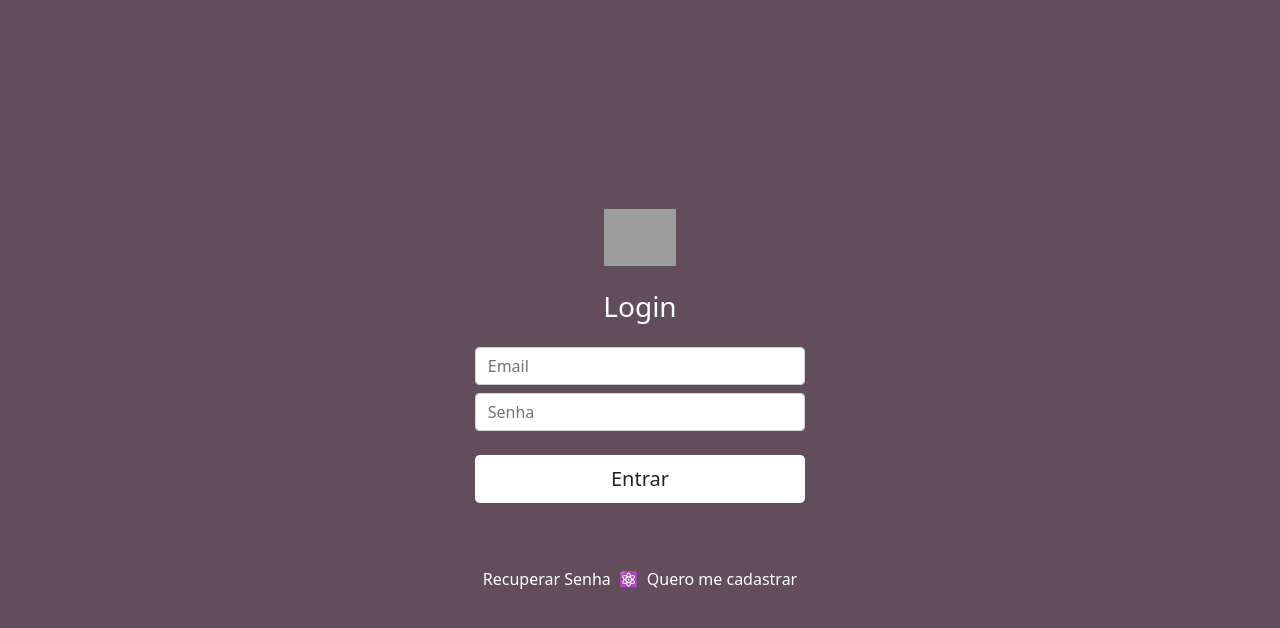
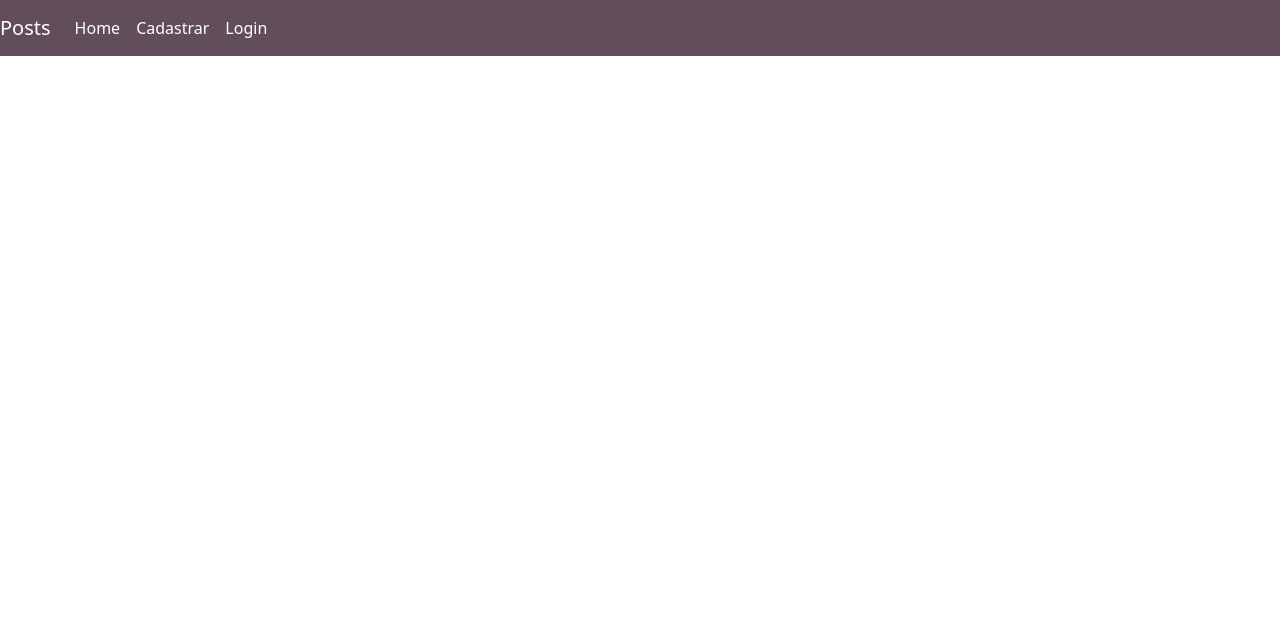
Before and after one commit to EnioAmarantes/Posts, a React (Create React App) app: page / in a window 1280 px wide. Shown: the top 628 px of the page. Built offline with nearby package versions, Linux system fonts and the light colour scheme; grey boxes are pictures that could not be loaded.

Commit message:
Tela de cadastro e redux para login

```diff
--- a/package.json
+++ b/package.json
@@ -9,7 +9,10 @@
     "firebase": "^8.6.5",
     "react": "^17.0.2",
     "react-dom": "^17.0.2",
+    "react-redux": "^7.2.4",
+    "react-router-dom": "^5.2.0",
     "react-scripts": "4.0.3",
+    "redux": "^4.1.0",
     "web-vitals": "^1.1.2"
   },
   "scripts": {
--- a/public/index.html
+++ b/public/index.html
@@ -4,6 +4,7 @@
     <meta charset="utf-8" />
     <meta name="viewport" content="width=device-width, initial-scale=1" />
     <link href="https://cdn.jsdelivr.net/npm/bootstrap@5.0.1/dist/css/bootstrap.min.css" rel="stylesheet" integrity="sha384-+0n0xVW2eSR5OomGNYDnhzAbDsOXxcvSN1TPprVMTNDbiYZCxYbOOl7+AMvyTG2x" crossorigin="anonymous">
+    <link href="https://cdnjs.cloudflare.com/ajax/libs/font-awesome/5.15.3/css/all.min.css" rel="stylesheet"/>
     <title>Meu aplicativo de posts</title>
   </head>
   <body>
--- a/src/App.js
+++ b/src/App.js
@@ -1,6 +1,22 @@
+import React from "react";
+import {BrowserRouter as Router, Route} from "react-router-dom";
+import { Provider } from "react-redux";
+import store from "../src/store";
+
+/* Pages */
+import Login from "./View/login";
+import NewUser from "./View/newUser";
+import Home from "./View/home";
+
 function App() {
   return (
-    <h1>Olá Teste.</h1>
+    <Provider store={store}>
+      <Router>
+        <Route exact path="/login" component={Login} />
+        <Route exact path="/newuser" component={NewUser} />
+        <Route exact path="/" component={Home} />
+      </Router>
+    </Provider>
   );
 }
 
--- /dev/null
+++ b/src/View/home/index.js
@@ -0,0 +1,13 @@
+import React, {useState} from "react";
+import "./home.css";
+import {Link} from "react-router-dom";
+
+import NavBar from "../../components/navbar";
+
+function Home() {
+    return(
+       <NavBar />
+    );
+}
+
+export default Home;
--- a/src/View/login/index.js
+++ b/src/View/login/index.js
@@ -1,5 +1,8 @@
 import React, {useState} from "react";
 import "./login.css";
+import {Link, Redirect} from "react-router-dom";
+
+import { useSelector, useDispatch } from "react-redux";
 
 import firebase from "../../config/firebase";
 import "firebase/auth";
@@ -11,10 +14,13 @@ function Login() {
     const [senha, setSenha] = useState();
     const [msgType, setMsgType] = useState();
 
+    const dispatch = useDispatch();
+
     function autenticar(){
         firebase.auth().signInWithEmailAndPassword(email, senha)
             .then(res => {
                 setMsgType("ok");
+                dispatch({type:'LOGIN', userEmail: email});
             })
             .catch(err => {
                 setMsgType("erro");
@@ -23,6 +29,9 @@ function Login() {
 
     return (
         <div className="login-content d-flex align-items-center">
+            {
+                useSelector(state => state.userLoged) > 0 ? <Redirect to="/" /> : null
+            }
             <form className="form-signin mx-auto">
                 <div className="text-center mb-4">
                     <img className="mb-4" src="https://www.w3schools.com/images/lamp.jpg" alt="" width="72" height="57"/>
@@ -42,7 +51,7 @@ function Login() {
                 <div className="option-login mt-2">
                     <a href="#" className="mx-2">Recuperar Senha</a>
                     <span>&#9883;</span>
-                    <a href="#" className="mx-2">Quero me cadastrar</a>
+                    <Link to="newuser" className="mx-2">Quero me cadastrar</Link>
                 </div>
             </form>
         </div>
--- a/src/View/newUser/index.js
+++ b/src/View/newUser/index.js
@@ -2,6 +2,7 @@ import React, {useState} from "react";
 import firebase from "../../config/firebase";
 import "firebase/auth";
 import "./newUser.css";
+import NavBar from "../../components/navbar";
 
 function NewUser(){
 
@@ -47,6 +48,8 @@ function NewUser(){
     }
 
     return(
+        <>
+        <NavBar />
             <div className="form-cadastro">
                 <form className="text-center form-login mx-auto mt-9">
                     <h1 className="h3 mb-3 text-black font-weight-bold">Cadastro</h1>
@@ -70,6 +73,7 @@ function NewUser(){
 
                 </form>
             </div>
+        </>
     );
 }
 
--- /dev/null
+++ b/src/components/navbar/index.js
@@ -0,0 +1,32 @@
+import React from "react";
+import "./navbar.css";
+import {Link} from "react-router-dom";
+
+function NavBar(){
+    return(
+        <nav className="navbar navbar-expand-lg ">
+            <a className="navbar-brand text-white" href="#">Posts</a>
+            <button className="navbar-toggler" type="button" data-toggle="collapse" data-target="#navbarSupportedContent" aria-controls="navbarSupportedContent" aria-expanded="false" aria-label="Toggle navigation">
+                <i className="fas fa-bars text-white"></i>
+            </button>
+
+            <div className="collapse navbar-collapse" id="navbarSupportedContent">
+                <ul className="navbar-nav mr-auto">
+                    <li className="nav-item active">
+                        <Link className="nav-link" to="">Home </Link>
+                    </li>
+
+                    <li className="nav-item active">
+                        <Link className="nav-link" to="newuser">Cadastrar </Link>
+                    </li>
+
+                    <li className="nav-item active">
+                        <Link className="nav-link" to="login">Login </Link>
+                    </li>
+                </ul>
+            </div>
+        </nav>
+    );
+}
+
+export default NavBar;
--- /dev/null
+++ b/src/components/navbar/navbar.css
@@ -0,0 +1,11 @@
+.navbar {
+    background-color: #614E5A;
+}
+
+.nav-item a {
+    color: #fff;
+}
+
+.nav-item a:hover {
+    color: #F21667;
+}
--- a/src/index.js
+++ b/src/index.js
@@ -1,6 +1,6 @@
 import React from 'react';
 import ReactDOM from 'react-dom';
-import App from '../src/View/login';
+import App from '../src/App';
 
 ReactDOM.render(
   <React.StrictMode>
--- /dev/null
+++ b/src/store/index.js
@@ -0,0 +1,6 @@
+import { createStore } from "redux";
+import userReducer from "./userReducer";
+
+const store = createStore(userReducer);
+
+export default store;
--- /dev/null
+++ b/src/store/userReducer.js
@@ -0,0 +1,19 @@
+const INITIAL_STATE = {
+    userEmail: "",
+    userLoged: 0,
+};
+
+function userReducer(state = INITIAL_STATE, action){
+    switch(action.type){
+        case 'LOGIN':
+            return {...state, userLoged: 1, userEmail: action.userEmail }
+
+        case 'LOGOUT':
+            return {...state, userLoged: 0, userEmail: null}
+
+        default:
+            return state;
+    }
+}
+
+export default userReducer;
```
Also changed, not shown: src/View/home/home.css (added), 1 other file (tests, documents, lock files or other folders). Lines whose indentation alone changed are shown as unchanged.
